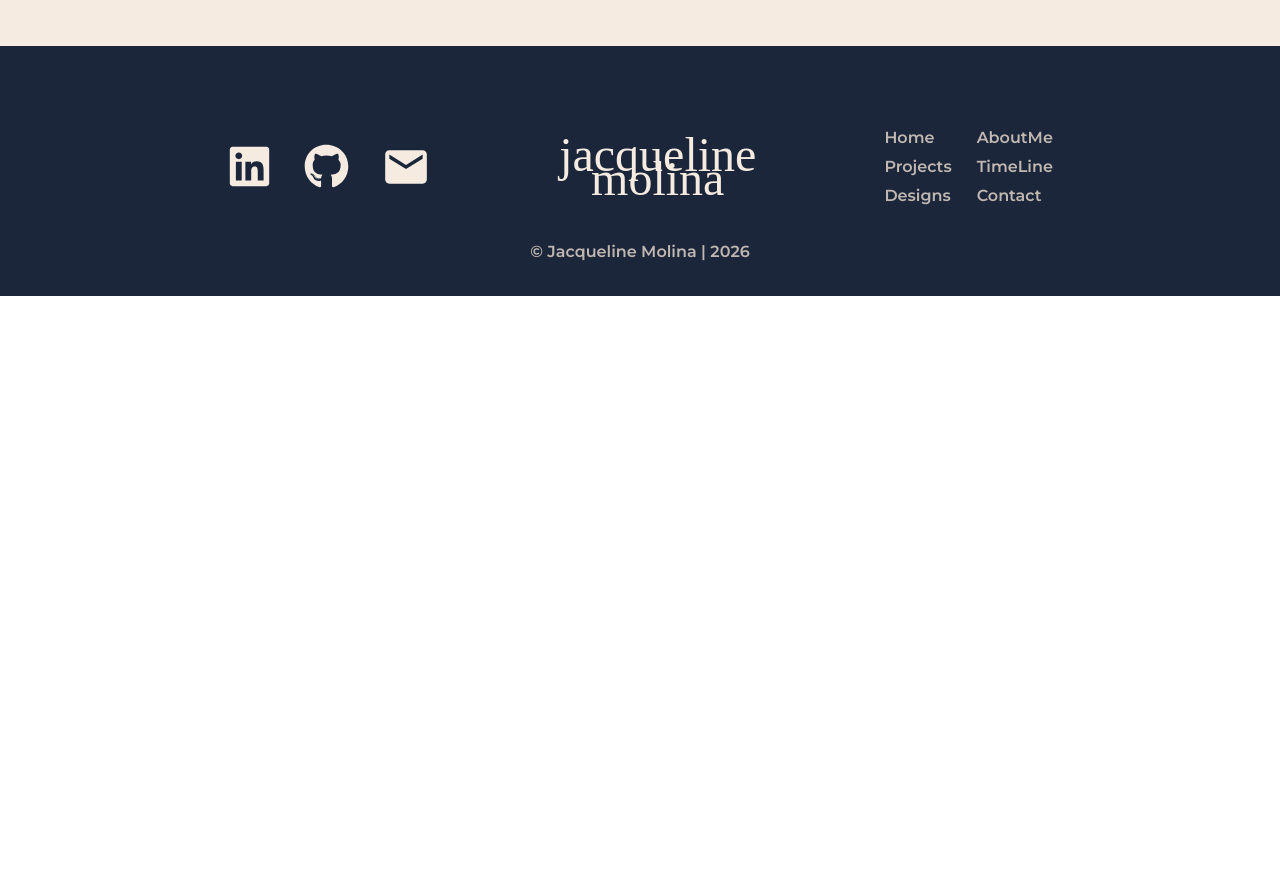
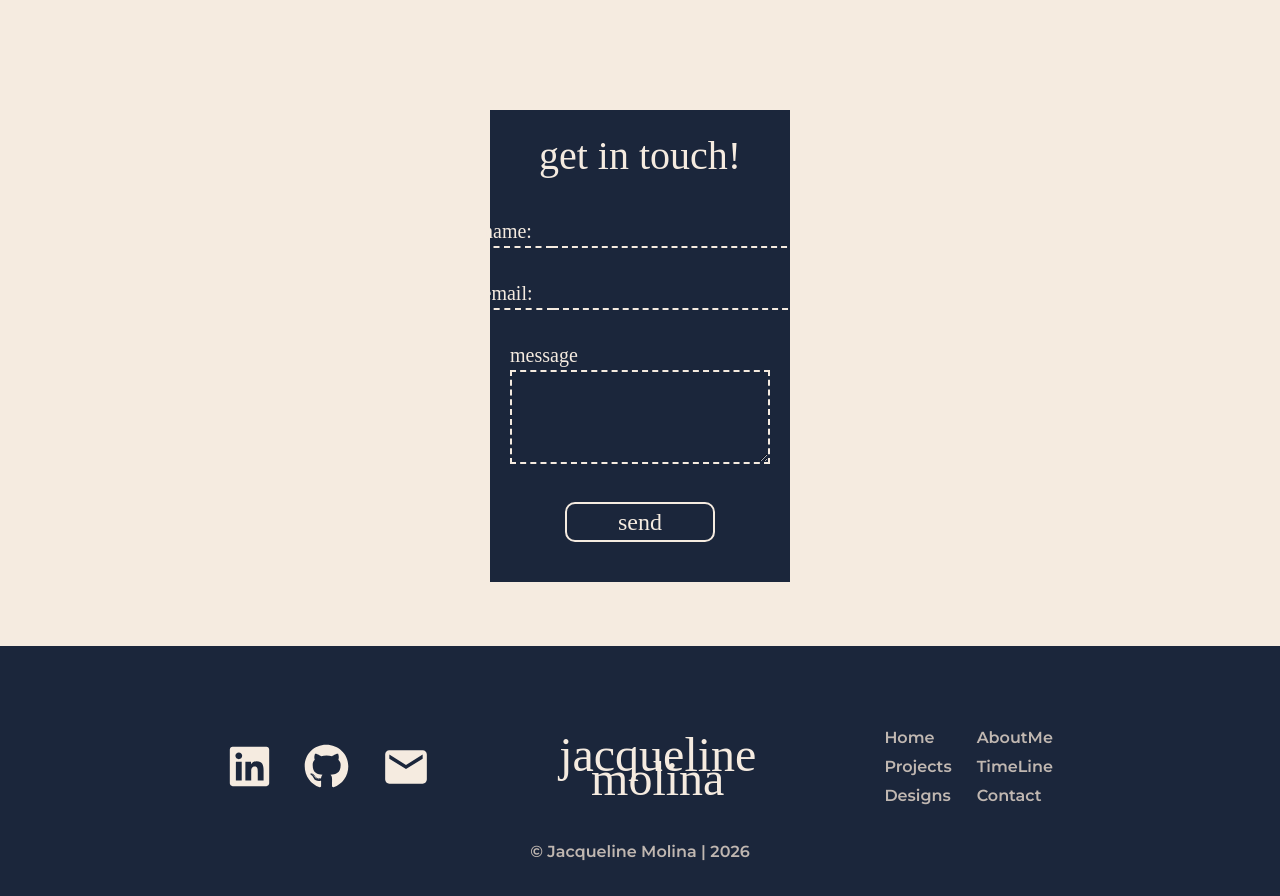
Before and after one commit to strwbrry05/strwbrry05.github.io, a React (Vite) app: page / in a window 1280 px wide. Shown: the part 1165-2061 px from the top of the page. Before the commit the page ends 1461 px from the top, so only its background shows below. Built offline with nearby package versions, Linux system fonts and the light colour scheme; no server answers; a web font is replaced by a local one.

Commit message:
contact page

```diff
--- a/package.json
+++ b/package.json
@@ -10,6 +10,7 @@
     "preview": "vite preview"
   },
   "dependencies": {
+    "@emailjs/browser": "^4.4.1",
     "@tailwindcss/vite": "^4.1.18",
     "react": "^19.2.0",
     "react-dom": "^19.2.0",
--- a/src/App.jsx
+++ b/src/App.jsx
@@ -6,6 +6,7 @@ import AboutMe from "./Components/AboutMe";
 import Skills from "./Components/Skills";
 import Timeline from "./Components/Timeline";
 import Footer from "./Components/Footer";
+import Contact from "./Components/Contact";
 
 function App() {
   return (
@@ -14,6 +15,7 @@ function App() {
       <AboutMe />
       <Skills />
       <Timeline />
+      <Contact />
       <Footer />
     </div>
   );
--- /dev/null
+++ b/src/Components/Contact.jsx
@@ -0,0 +1,83 @@
+import React, { useRef } from "react";
+import emailjs from "@emailjs/browser";
+
+const Contact = () => {
+  const form = useRef();
+  const serviceID = import.meta.env.VITE_SERVICE_ID;
+  const templateID = import.meta.env.VITE_TEMPLATE_ID;
+  const publicKey = import.meta.env.VITE_PUBLIC_KEY;
+
+  const sendEmail = (e) => {
+    e.preventDefault();
+
+    emailjs
+      .sendForm(serviceID, templateID, form.current, {
+        publicKey: publicKey,
+      })
+      .then(
+        () => {
+          console.log("SUCCESS!");
+        },
+        (error) => {
+          console.log("FAILED...", error.text);
+        },
+      );
+  };
+
+  return (
+    <div className="flex justify-center items-center mt-[4em] mb-[4em] text-(--color-white) ">
+      <div className="bg-(--color-blue) flex flex-col w-[300px] justify-center items-center pb-[2.5em] pt-[1em]">
+        <h2 className="font-(family-name:--font-titles) text-[2.5rem] mb-[0.75em]">
+          get in touch!
+        </h2>
+        <form
+          className="flex flex-col font-(family-name:--font-funtext) w-full px-[1em]
+          text-[1.25rem]"
+          ref={form}
+          onSubmit={sendEmail}
+        >
+          <div className="flex items-center justify-center">
+            <label className="border-b-[2px] border-b-(--color-white) border-dashed pr-[1em]">
+              name:
+            </label>
+            <input
+              type="text"
+              name="user_name"
+              className="border-b-[2px] border-b-(--color-white) border-dashed"
+              required
+            />
+          </div>
+
+          <div className="flex items-center justify-center mt-[1.5em]">
+            <label className="border-b-[2px] border-b-(--color-white) border-dashed pr-[1em]">
+              email:
+            </label>
+            <input
+              type="email"
+              name="user_email"
+              className="border-b-[2px] border-b-(--color-white) border-dashed "
+              required
+            />
+          </div>
+
+          <div className="flex flex-col items-start justify-center mt-[1.5em] mb-[1em]">
+            <label>message</label>
+            <textarea
+              name="message"
+              className="border-[2px] border-(--color-white) border-dashed w-full p-[0.75em]"
+              required
+            />
+          </div>
+          <input
+            type="submit"
+            value="send"
+            className="border-[2px] rounded-[10px] w-[150px] place-self-center h-[40px] mt-[0.75em]
+            text-[1.5rem]"
+          />
+        </form>
+      </div>
+    </div>
+  );
+};
+
+export default Contact;
```
Also changed, not shown: 2 other files (tests, documents, lock files or other folders).
